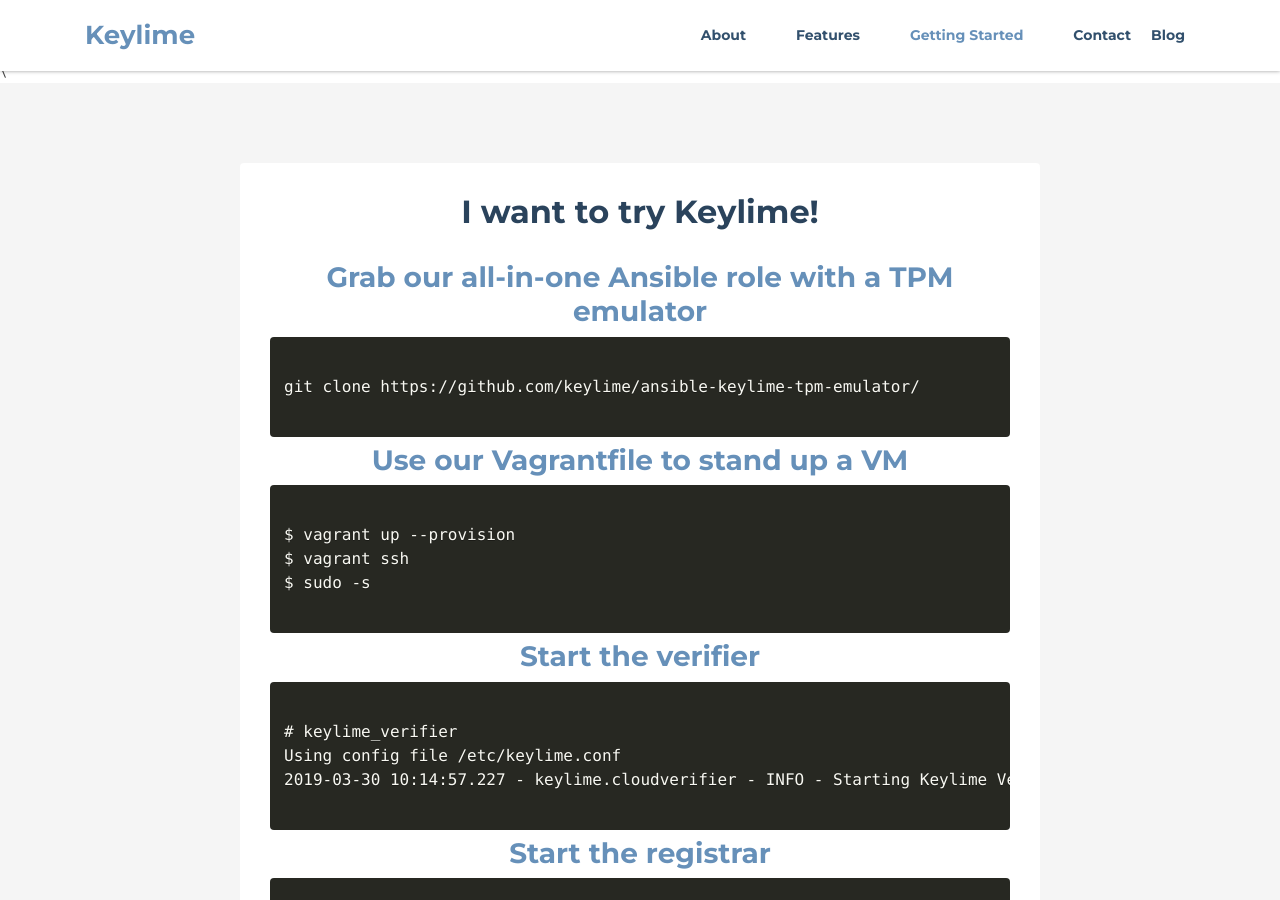
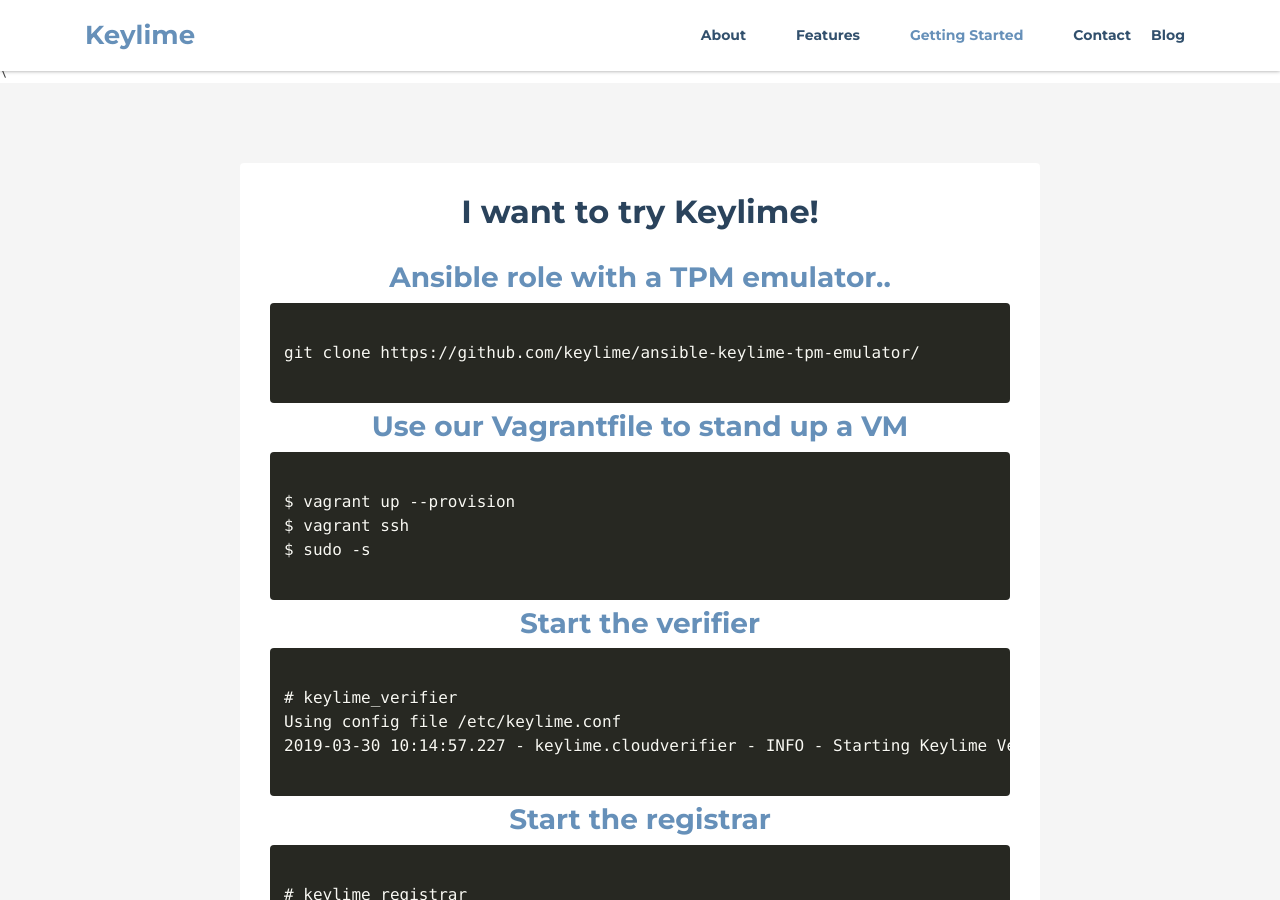
Before and after one commit to keylime/keylime.github.io, a Jekyll site: the page built from index.md, in a window 1280 px wide and 900 px high, scrolled down 1700 px. Built offline with Jekyll 4.4.1, drawn with Linux system fonts in a browser that asks for light colours; nearby versions of some CDN libraries.

Commit message:
Shorten Header

```diff
--- a/_includes/docs.html
+++ b/_includes/docs.html
@@ -4,7 +4,7 @@
         <div class="docs-inner">
         <h2 class="title text-center">I want to try Keylime!</h2>
         <div class="block">
-            <h3 class="sub-title text-center">Grab our all-in-one Ansible role with a TPM emulator</h3>
+            <h3 class="sub-title text-center">Ansible role with a TPM emulator..</h3>
             <div class="code-block">
                 <!--//Use Prismjs - http://prismjs.com/index.html#basic-usage -->
                 <pre><code class="language-markup">
```
